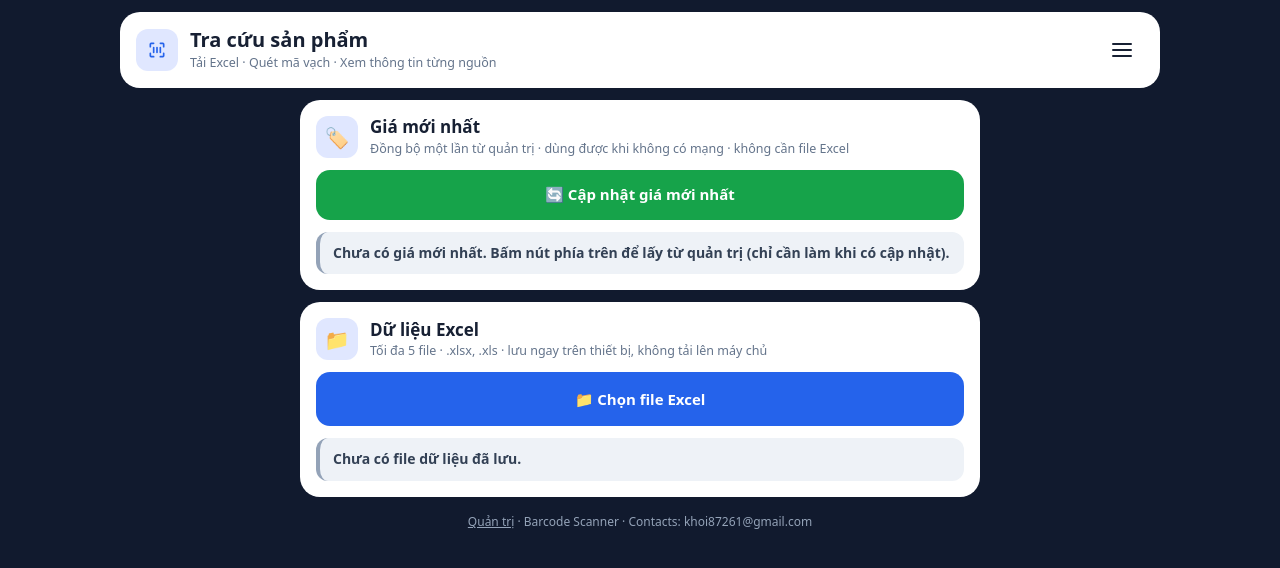
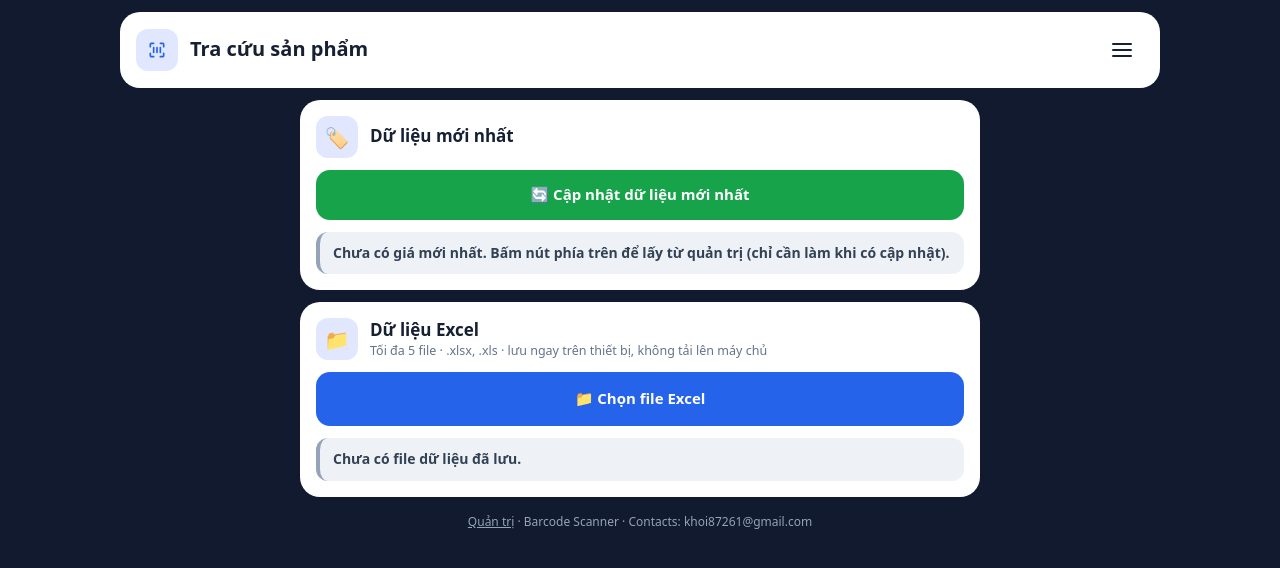
Before and after one commit to khoi87261-a11y/barcode-scanner, a plain HTML site: page index.html in a window 1280 px wide. Drawn offline with Linux system fonts and the light colour scheme.

Commit message:
Change product lookup to data update terminology
Updated text in header and main sections to reflect new terminology.

```diff
--- a/index.html
+++ b/index.html
@@ -217,7 +217,7 @@ body .adm-sec .file-label{opacity:1;pointer-events:auto;min-height:50px;backgrou
 <header class="card app-head">
   <div class="card-head" style="margin:0">
     <span class="icon-tile"><svg viewBox="0 0 24 24" fill="none" stroke="currentColor" stroke-width="2" stroke-linecap="round" stroke-linejoin="round" aria-hidden="true"><path d="M4 8V5a1 1 0 0 1 1-1h3M16 4h3a1 1 0 0 1 1 1v3M20 16v3a1 1 0 0 1-1 1h-3M8 20H5a1 1 0 0 1-1-1v-3M8 9v6M12 9v6M16 9v6"/></svg></span>
-    <div class="head-text"><h1>Tra cứu sản phẩm</h1><p>Tải Excel · Quét mã vạch · Xem thông tin từng nguồn</p></div>
+    <div class="head-text"><h1>Tra cứu sản phẩm</h1><p></p></div>
     <button id="menuButton" class="menu-btn" type="button" aria-label="Mở menu" aria-haspopup="menu" aria-expanded="false" aria-controls="menuList"><span class="bars" aria-hidden="true"></span></button>
   </div>
   <div id="menuList" class="menu-list" role="menu" aria-label="Menu chính" aria-hidden="true"></div>
@@ -226,9 +226,9 @@ body .adm-sec .file-label{opacity:1;pointer-events:auto;min-height:50px;backgrou
   <section class="card" id="priceCard">
     <div class="card-head">
       <span class="icon-tile" aria-hidden="true">🏷️</span>
-      <div><h2>Giá mới nhất</h2><p>Đồng bộ một lần từ quản trị · dùng được khi không có mạng · không cần file Excel</p></div>
+      <div><h2>Dữ liệu mới nhất</h2><p></p></div>
     </div>
-    <button id="syncPrices" class="green" type="button">🔄 Cập nhật giá mới nhất</button>
+    <button id="syncPrices" class="green" type="button">🔄 Cập nhật dữ liệu mới nhất</button>
     <div id="priceStatus" class="status" aria-live="polite"></div>
   </section>
 
@@ -1884,7 +1884,6 @@ const ADMIN_HTML = `
 <div class="adm-grid">
   <section class="adm-sec" id="admLoginCard">
     <h3>Đăng nhập quản trị</h3>
-    <p>Mật khẩu được kiểm tra trên máy chủ Google Apps Script, không nằm trong mã của trang này.</p>
     <input id="admPw" type="password" autocomplete="current-password" placeholder="Mật khẩu quản trị" aria-label="Mật khẩu quản trị">
     <button id="admLoginBtn" class="primary" type="button">Đăng nhập</button>
     <div id="admLoginSt" class="status" aria-live="polite"></div>
```
